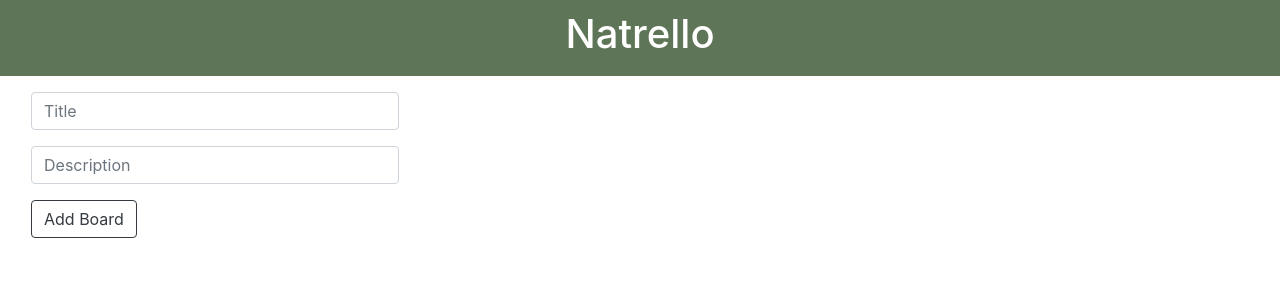
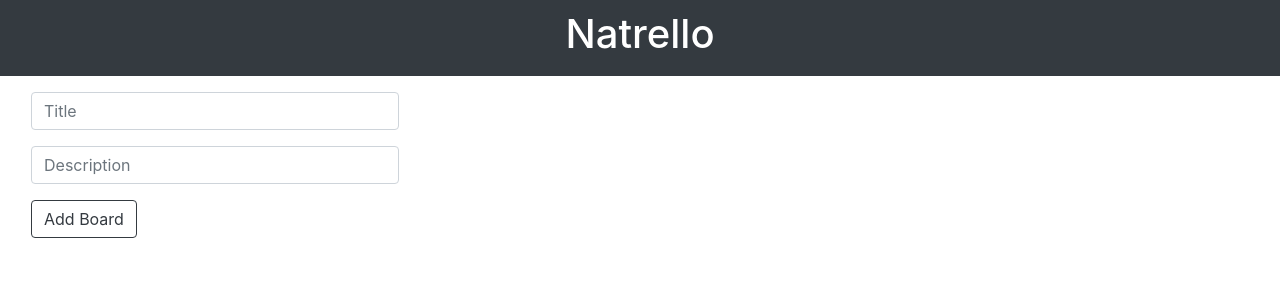
Before and after one commit to natosy/natrello, a React (Create React App) app: page / in a window 1280 px wide. Shown: the top 300 px of the page. Built offline with nearby package versions, Linux system fonts and the light colour scheme.

Commit message:
Change header colour

```diff
--- a/src/App.css
+++ b/src/App.css
@@ -7,7 +7,7 @@
 
 .header {
   padding: 10px;
-  background-color: #5F7557;
+  background-color: #343a40;
   color: white;
   justify-content: center;
 }
```
